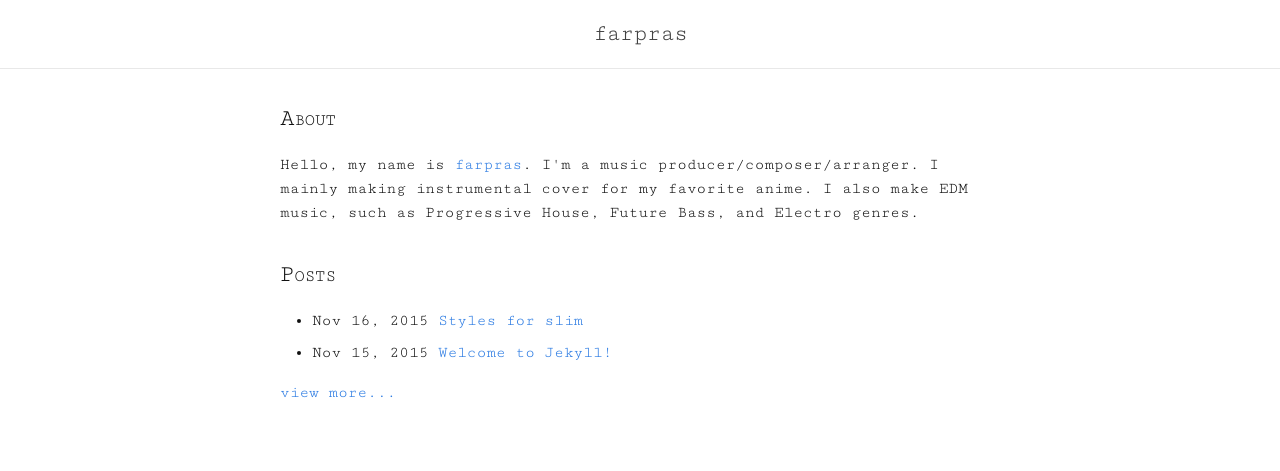
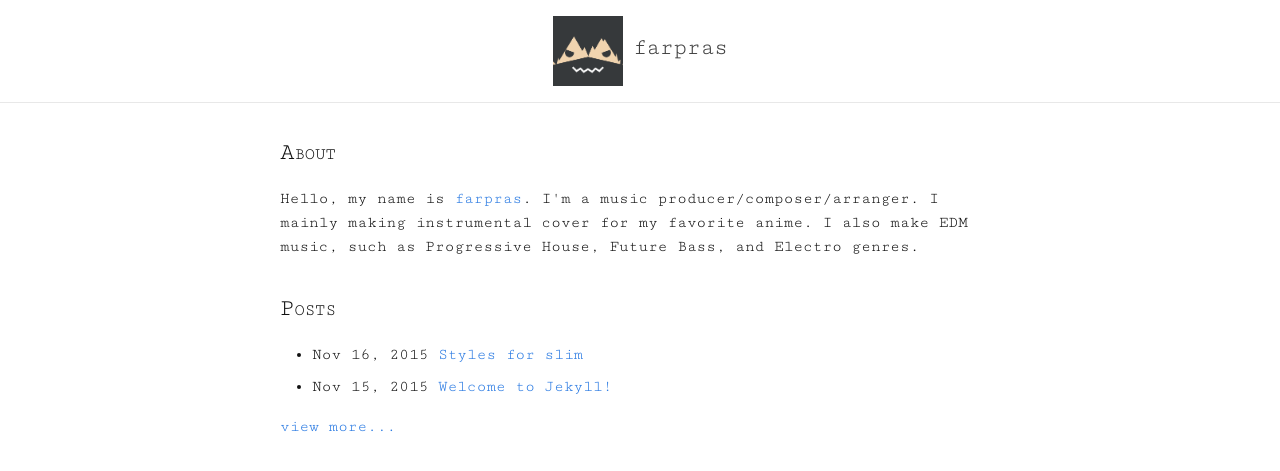
Before and after one commit to farpras/blog, a Jekyll site: the page built from index.html, in a window 1280 px wide. Shown: the top 471 px of the page. Built offline with Jekyll 4.4.1, drawn with Linux system fonts in a browser that asks for light colours.

Commit message:
Added farpras ava & edited top header

```diff
--- a/_layouts/default.html
+++ b/_layouts/default.html
@@ -3,6 +3,7 @@
   {% include head.html %}
   <body>
     <header class="site-header">
+      <img src="{{ site.baseurl }}/images/farpras.png" width="70px" height="70px" />
       <a class="site-title" href="{{ site.baseurl }}/">{{ site.title }}</a>
     </header>
     <div class="page-content">
```
Also changed, not shown: images/farpras.png (added).
